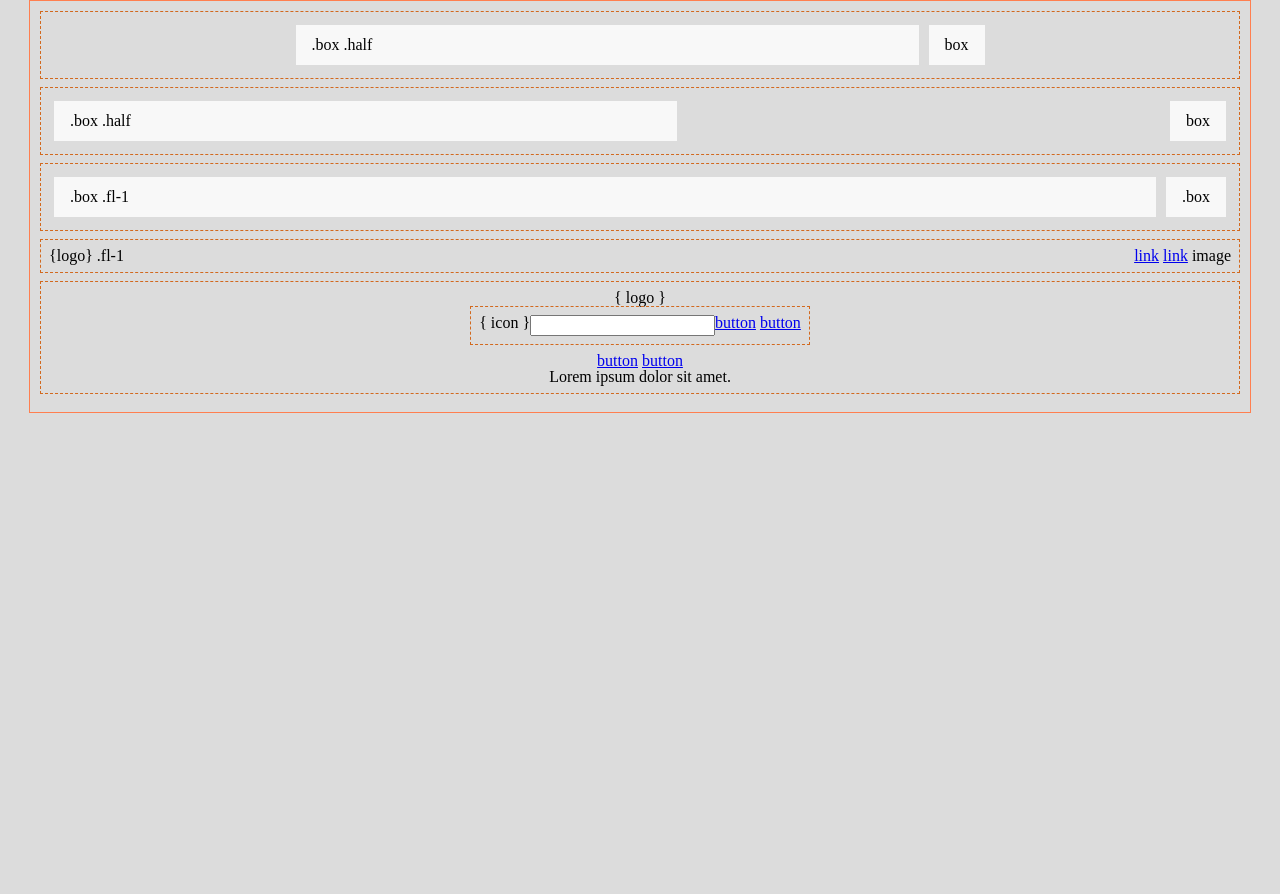
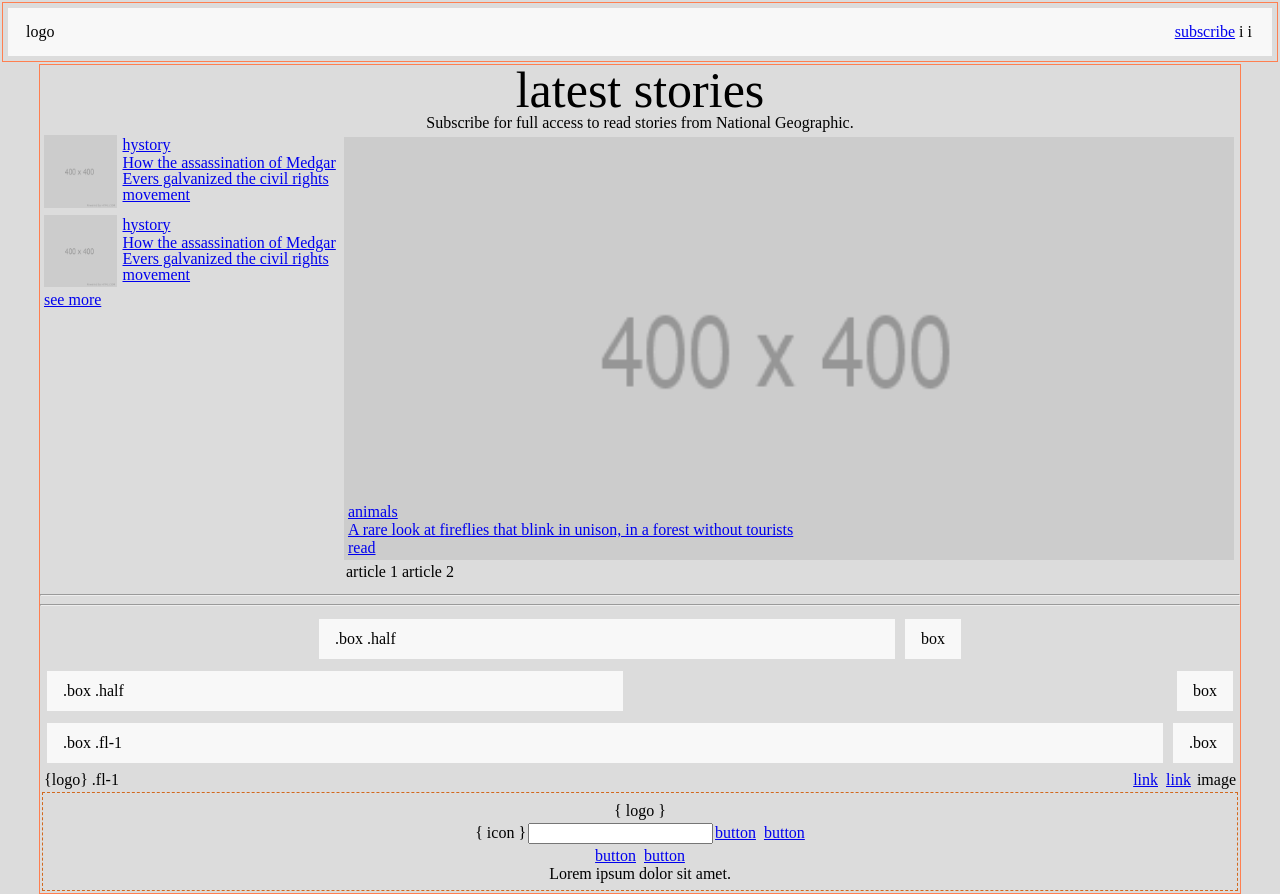
Before and after one commit to chavdar-ang/generic-css, a website: page index.html in a window 1280 px wide. Before the commit the page ends 800 px from the top, so only its background shows below. Drawn offline with Linux system fonts and the light colour scheme.

Commit message:
Some layout added. Typography fix.

```diff
--- a/index.html
+++ b/index.html
@@ -9,7 +9,73 @@
 </head>
 
 <body>
+    <div class="container-fluid">
+        <nav class="box split align away">
+            <div class="logo">logo</div>
+            <div class="split">
+                <a href="#" class="subscribe">subscribe</a>
+                <div class="user-icon">i</div>
+                <div class="search-icon">i</div>
+            </div>
+        </nav>
+    </div>
+
     <div class="container">
+        <section id="latest" class="text-center">
+            <h1>
+                latest stories
+            </h1>
+            <p>Subscribe for full access to read stories from National Geographic.</p>
+        </section>
+
+        <section id="picks">
+            <div class="split">
+                <ul class="picks--left">
+                    <li class="split">
+                        <div class="feature fl-1">
+                            <img src="/img/400.png" class="feature" alt="">
+                        </div>
+                        <div class="content fl-3">
+                            <a href="#" class="category">hystory</a>
+                            <a href="#" class="title">How the assassination of Medgar Evers galvanized the civil rights movement</a>
+                        </div>
+                    </li>
+
+                    <li class="split">
+                        <div class="feature fl-1">
+                            <img src="/img/400.png" class="feature" alt="">
+                        </div>
+                        <div class="content fl-3">
+                            <a href="#" class="category">hystory</a>
+                            <a href="#" class="title">How the assassination of Medgar Evers galvanized the civil rights movement</a>
+                        </div>
+                    </li>
+                    <li>
+                        <a href="#">see more</a>
+                    </li>
+                </ul>
+                <div class="picks--right">
+                    <div class="tile flex push">
+                        <div class="content">
+                            <a href="#" class="category">animals</a>
+                            <a href="#" class="title">A rare look at fireflies that blink in unison, in a forest without tourists</a>
+                            <a href="#">read</a>
+                        </div>
+                    </div>
+                    <div class="split">
+                        <div>
+                            article 1
+                        </div>
+                        <div>
+                            article 2
+                        </div>
+                    </div>
+                </div>
+            </div>
+        </section>
+
+        <hr>
+        <hr>
 
         <div class="split center">
             <div class="box half">.box .half</div>
--- a/package.json
+++ b/package.json
@@ -1,6 +1,6 @@
 {
     "dependencies": {
-        "node-sass": "^4.14.0"
+        "node-sass": "^4.14.1"
     },
     "scripts": {
         "scss": "node-sass --watch scss -o css"
--- /dev/null
+++ b/scss/_components.scss
@@ -0,0 +1,26 @@
+// .picks {
+//     //
+// }
+
+.picks--left {
+    flex: 1;
+}
+
+.picks--right {
+    flex: 3;
+}
+
+.feature img {
+    width: 100%;
+}
+
+.content a {
+    display: block;
+}
+
+.tile {
+    background-image: url('/img/400.png');
+    background-size: cover;
+    background-position: center;
+    height: 423px;
+}
--- a/scss/_flex.scss
+++ b/scss/_flex.scss
@@ -1,13 +1,23 @@
+div, a {
+    // border: 1px dashed chocolate;
+    margin: 2px;
+}
+
 @media (min-width: 640px) {
-    .split {
+    .split, .flex {
         display: flex;
         flex-wrap: wrap;
-        border: 1px dashed chocolate;
-        padding: 0.5rem;
-        margin-bottom: 0.5rem;
 
         &.center {
             justify-content: center;
+        }
+
+        &.align {
+            align-items: center;
+        }
+
+        &.push {
+            align-items: flex-end;
         }
     }
 
@@ -15,7 +25,6 @@
         display: flex;
         border: 1px dashed chocolate;
         padding: 0.5rem;
-        margin-bottom: 0.5rem;
         flex-direction: column;
 
         &.center {
@@ -32,14 +41,18 @@
     }
 
     .half {
-        flex-grow: 0;
-        flex-shrink: 0;
-        flex-basis: 50%;
+        flex: 0.5;
     }
 
-    .fl-1 {
-        flex: 1;
-    }
+    // change here
+    .fl-1 { flex: 1; }
+    .fl-2 { flex: 2; }
+    .fl-3 { flex: 3; }
+    .fl-4 { flex: 4; }
+    .fl-5 { flex: 5; }
+    .fl-6 { flex: 6; }
+    .fl-7 { flex: 7; }
+    .fl-8 { flex: 8; }
 }
 
 @media (min-width: 768px) {
--- /dev/null
+++ b/scss/_typography.scss
@@ -0,0 +1,6 @@
+h1 {font-size: 3.125em;}
+h2 {font-size: 2.618em;}
+h3 {font-size: 1.931em;}
+h4 {font-size: 1.618;}
+h5 {font-size: 1.194em;}
+h6 {font-size: 1em;}
--- a/scss/app.scss
+++ b/scss/app.scss
@@ -1,5 +1,7 @@
 @import "_reset";
 @import "_flex";
+@import "_typography";
+@import "_components";
 
 body {
     background-color: gainsboro;
@@ -8,7 +10,11 @@ body {
 .container {
     max-width: 1200px;
     margin: 0 auto;
-    padding: 10px;
+    border: 1px solid coral;
+}
+
+.container-fluid {
+    max-width: 100%;
     border: 1px solid coral;
 }
 
@@ -17,3 +23,7 @@ body {
     padding: 0.75rem 1rem;
     margin: 5px;
 }
+
+.text-center {
+    text-align: center;
+}
```
Also changed, not shown: css/app.css, img/400.png (added), 1 other file.
